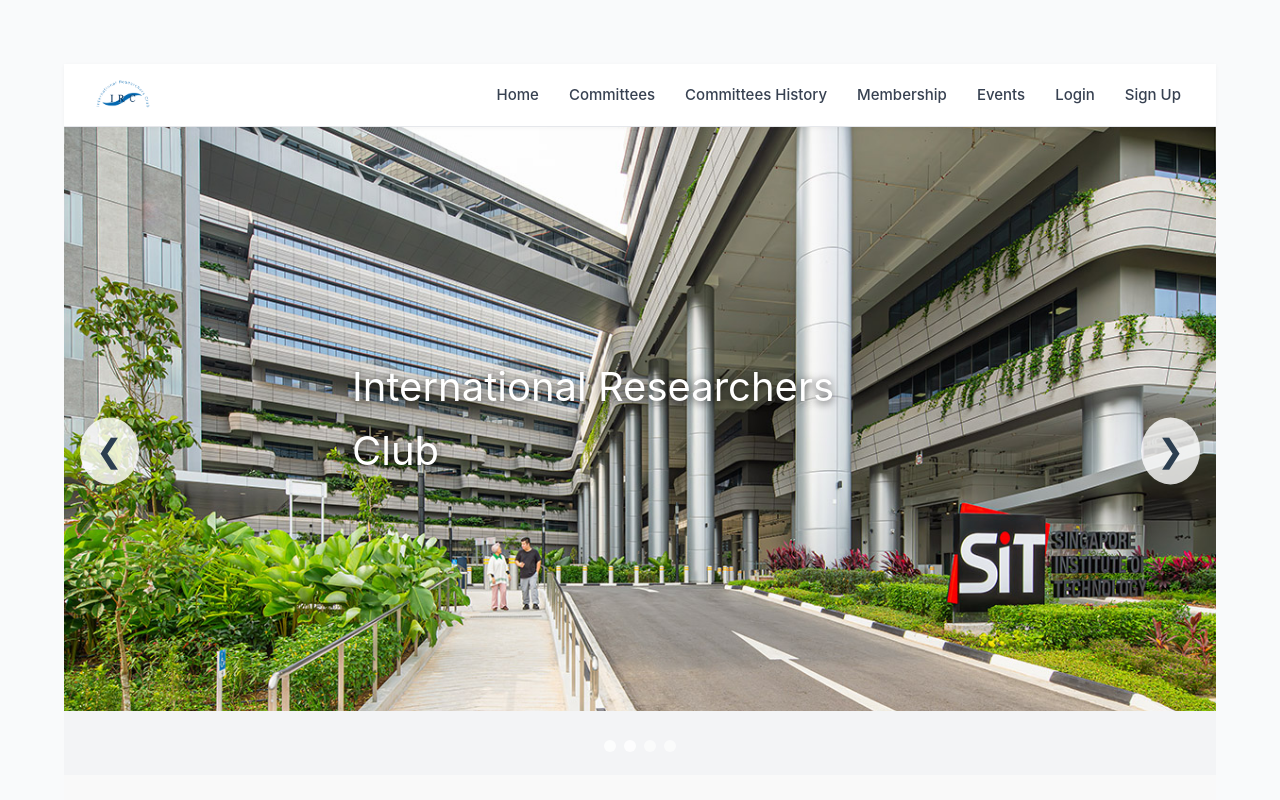
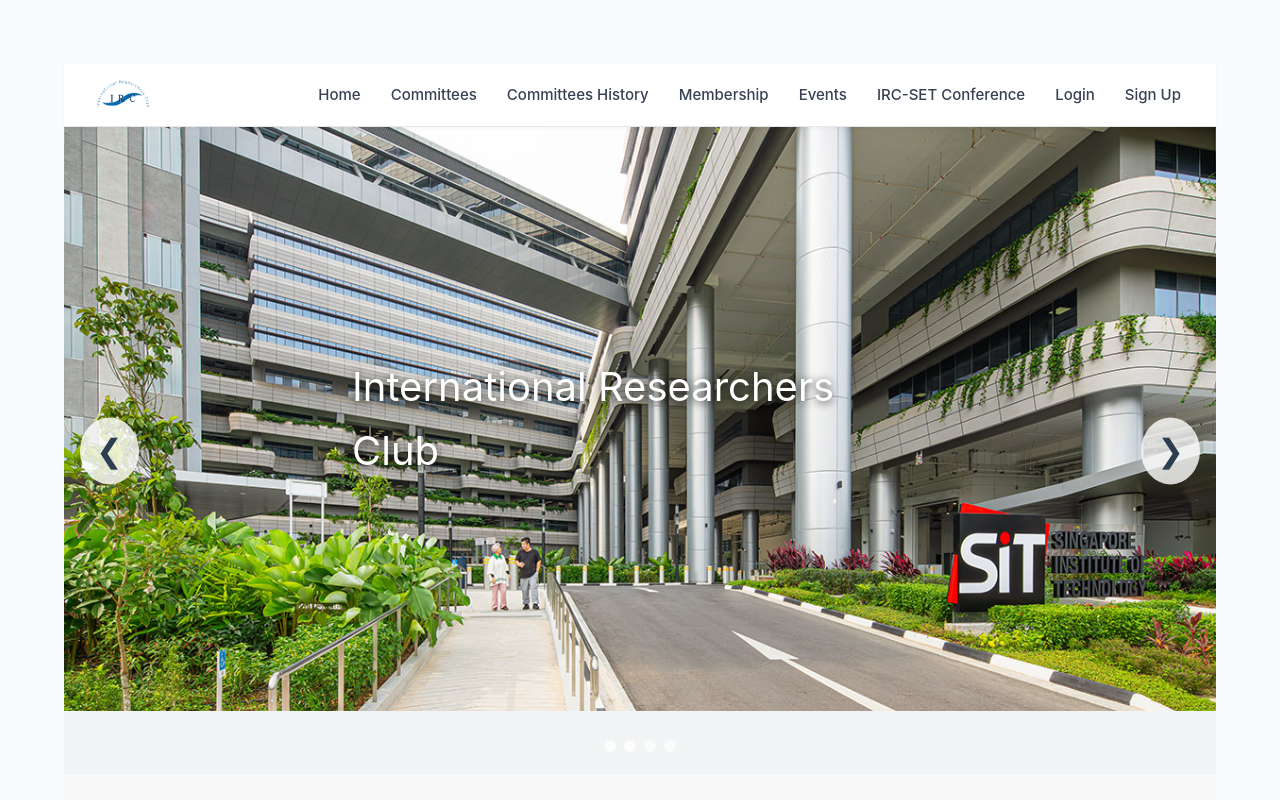
Before and after one commit to Sephrite3501/ITP, a Vue app in the folder client/: page / in a window 1280 px wide. Shown: the top 800 px of the page. Built offline with nearby package versions, Linux system fonts and the light colour scheme; no server answers.

Commit message:
added itc set conference link in navbar

```diff
--- a/client/src/components/Navbar.vue
+++ b/client/src/components/Navbar.vue
@@ -37,6 +37,7 @@
           <li><router-link to="/committees/snapshots">Committees History</router-link></li>
           <li><router-link to="/membership">Membership</router-link></li>
           <li><router-link to="/events">Events</router-link></li>
+          <li><a href="https://irc.org.sg/irc-set-conference/" target="_blank" rel="noopener noreferrer" class="text-blue-600 hover:underline"> IRC-SET Conference </a></li>
           <li><router-link to="/login">Login</router-link></li>
           <li><router-link to="/signup">Sign Up</router-link></li>
         </template>
```
